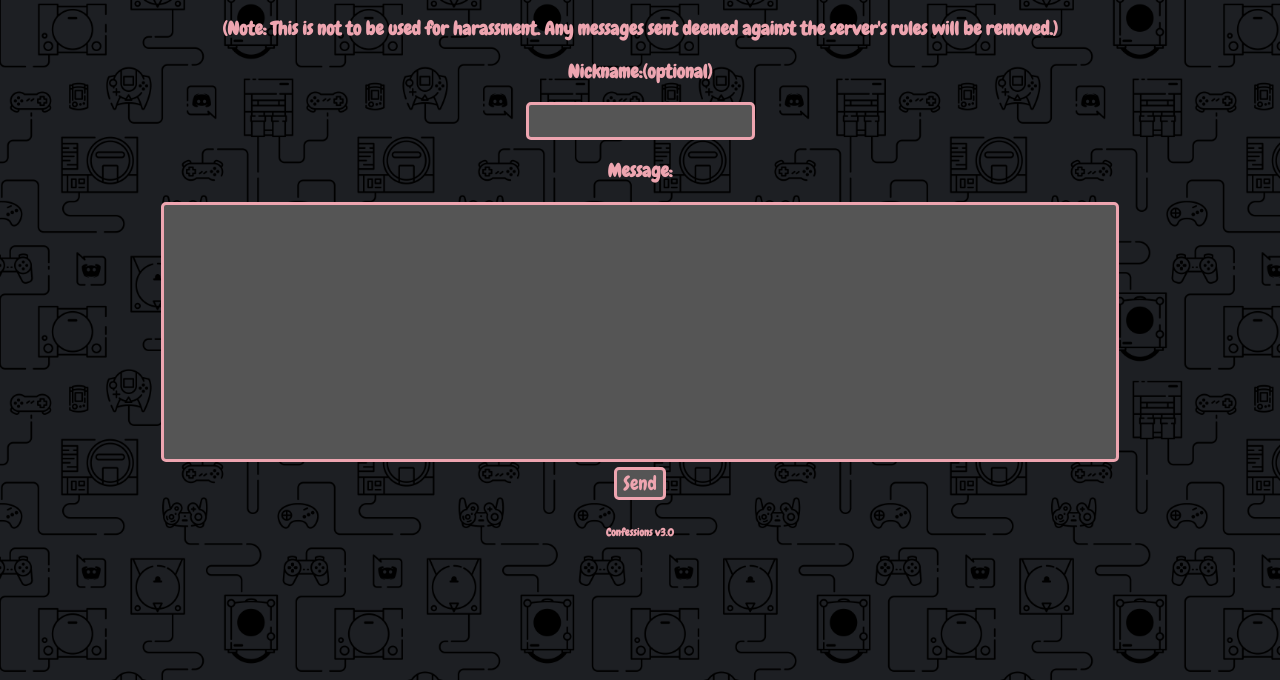
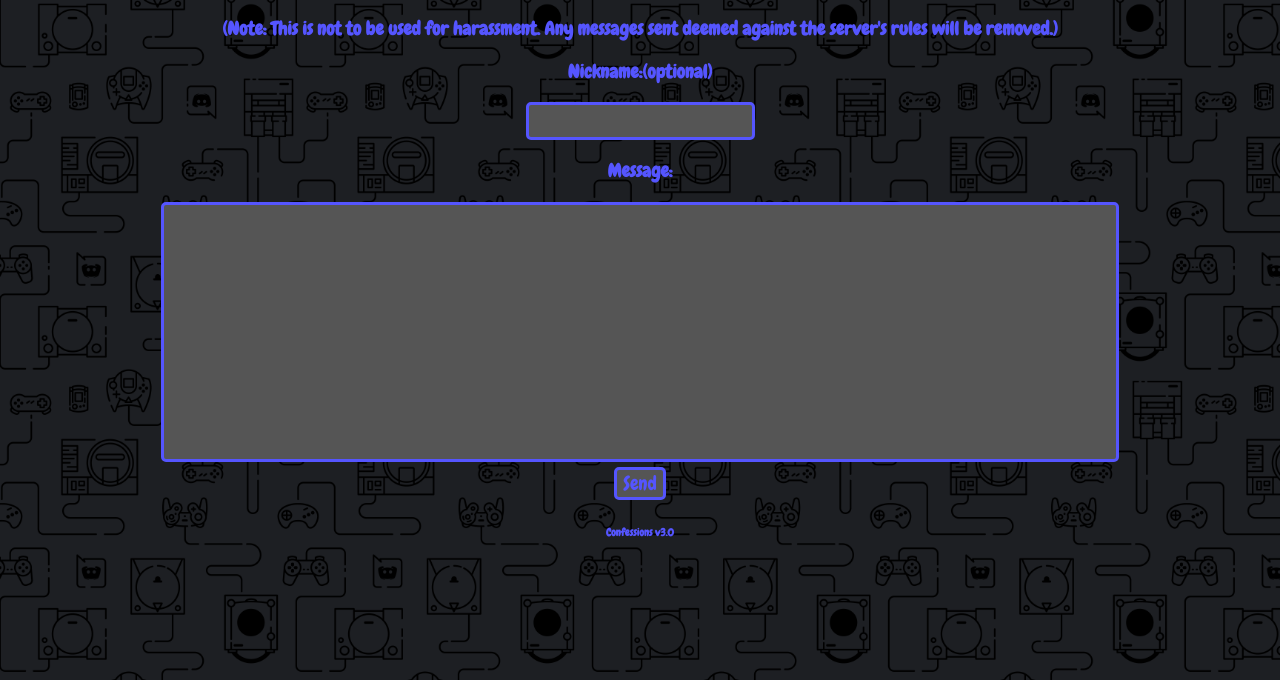
Before and after one commit to maks-hideout/confessions, a plain HTML site: page index.html in a window 1280 px wide. Shown: the part 120-800 px from the top of the page. Drawn offline with nearby package versions, Linux system fonts and the light colour scheme.

Commit message:
Update style.css

```diff
--- a/css/style.css
+++ b/css/style.css
@@ -4,7 +4,7 @@ body {
   background-attachment: fixed;
   text-align:center;
   font-family: 'Chewy', cursive;
-  color: #eea5b0;
+  color: #5555FF;
   -webkit-background-size: cover;
   -moz-background-size: cover;
   -o-background-size: cover;
@@ -24,7 +24,7 @@ iframe {
   width:75%;
   background-color:#555555;
   border: none;
-  color: #eea5b0;
+  color: #5555FF;
   height: 20%;
   resize: none;
   border-style: solid;
@@ -37,7 +37,7 @@ iframe {
 #nickname{
   background-color:#555555;
   border: none;
-  color: #eea5b0;
+  color: #5555FF;
   height: 20%;
   resize: none;
   border-style: solid;
@@ -50,7 +50,7 @@ iframe {
 #submit {
   background-color:#555555;
   border: none;
-  color: #eea5b0;
+  color: #5555FF;
   height: 20%;
   resize: none;
   border-style: solid;
```
